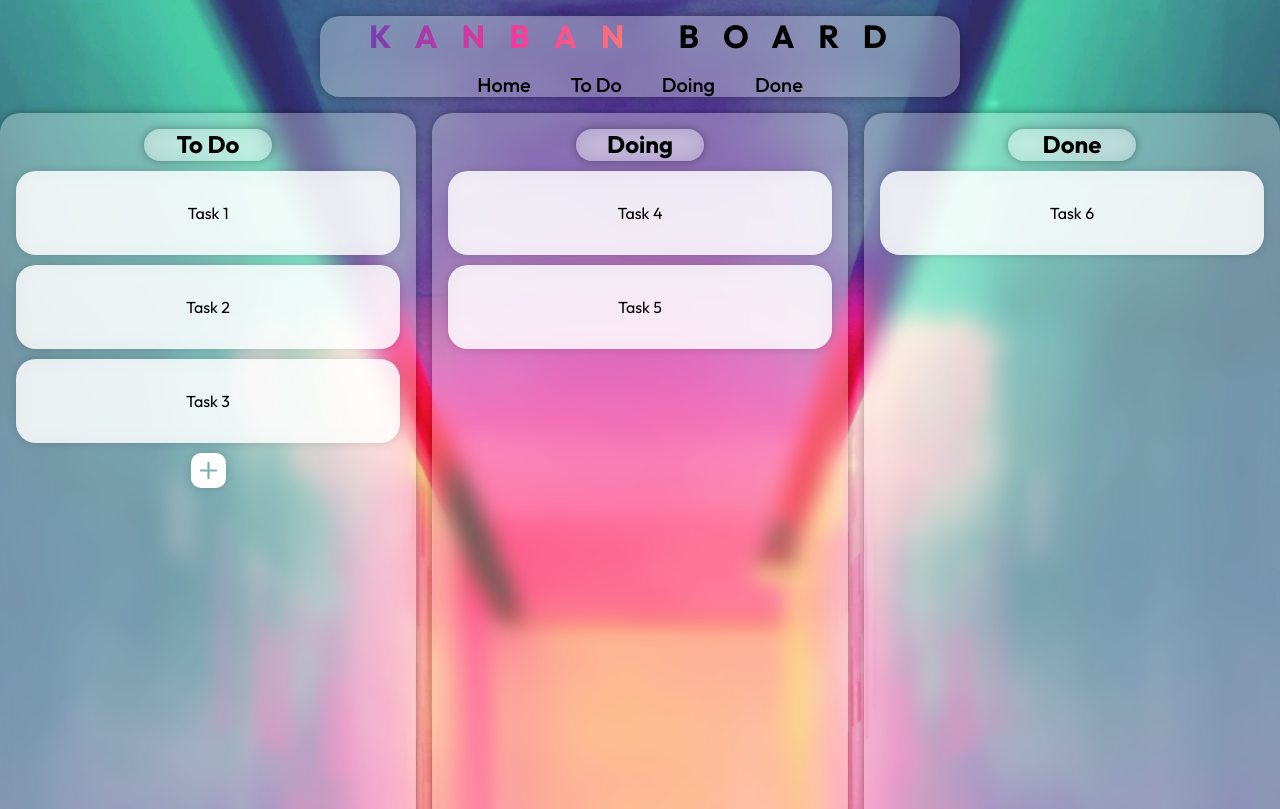
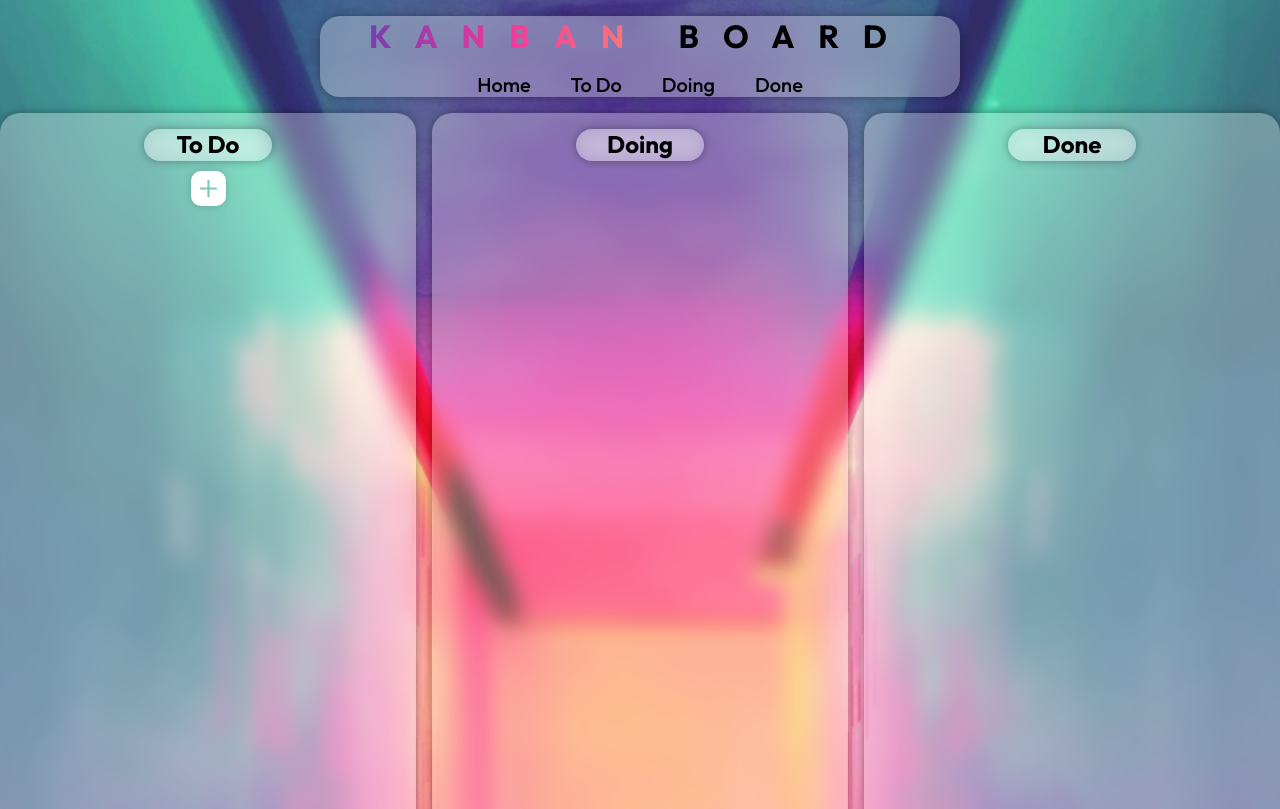
Before and after one commit to jhn322/kanban-board-react, a React (Vite) app: page / in a window 1280 px wide. Shown: the top 809 px of the page. Built offline with nearby package versions, Linux system fonts and the light colour scheme.

Commit message:
emptied array with static test cards

```diff
--- a/src/components/ColumnContext.jsx
+++ b/src/components/ColumnContext.jsx
@@ -4,18 +4,9 @@ const ColumnContext = createContext();
 
 export const ColumnProvider = ({ children }) => {
   const [columns, setColumns] = useState([
-    {
-      title: "To Do",
-      cards: [{ text: "Task 1" }, { text: "Task 2" }, { text: "Task 3" }],
-    },
-    {
-      title: "Doing",
-      cards: [{ text: "Task 4" }, { text: "Task 5" }],
-    },
-    {
-      title: "Done",
-      cards: [{ text: "Task 6" }],
-    },
+    { title: "To Do", cards: [] },
+    { title: "Doing", cards: [] },
+    { title: "Done", cards: [] },
   ]);
 
   return (
--- a/src/index.css
+++ b/src/index.css
@@ -243,6 +243,7 @@ li:hover {
 
 .new-task-button svg {
   font-size: 35px;
+  margin-top: 10px;
   cursor: pointer;
   vertical-align: middle;
   box-shadow: 0 0 10px rgba(0, 0, 0, 0.15);
```
